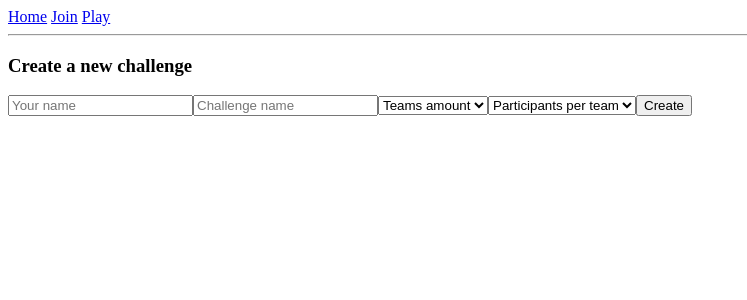
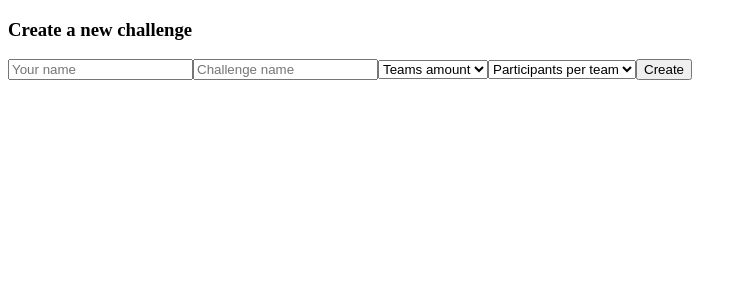
Before and after one commit to netojose/word-matcher-app, a React (Vite) app: page / in a window 1280 px wide. Shown: the top 300 px of the page, without its empty margins (0-747 px from the left). Built offline with nearby package versions, Linux system fonts and the light colour scheme.

Commit message:
feat(chore): finished challenge

```diff
--- a/src/components/Challenge.tsx
+++ b/src/components/Challenge.tsx
@@ -41,6 +41,7 @@ type Props = {
   onDragCancel: FnEvent;
   onDragEnd: FnEvent;
   onRemoveItem: FnEvent;
+  onSubmit: VoidFunction;
 };
 
 export default function Challenge({
@@ -52,8 +53,8 @@ export default function Challenge({
   onDragCancel,
   onDragEnd,
   onRemoveItem,
+  onSubmit,
 }: Props) {
-  const [submitted, setSubmitted] = useState(false);
   const [paragraphs, setParagraphs] = useState<Array<ParagraphItems>>([]);
 
   useEffect(
@@ -127,13 +128,9 @@ export default function Challenge({
     onRemoveItem(data);
   };
 
-  const handleSubmit = () => {
-    setSubmitted(true);
-  };
-
   const remainingWords = placeholders.length - snapshot.filled.length;
   const submitDisabled =
-    remainingWords > 0 || submitted || placeholders.length < 1;
+    remainingWords > 0 || snapshot.submitted || placeholders.length < 1;
   const submitLabel =
     placeholders.length < 1
       ? "Loading challenge..."
@@ -174,7 +171,9 @@ export default function Challenge({
                     value={word?.word}
                     onRemove={handleRemove}
                     isCorrect={
-                      !submitted ? undefined : word?.position === item.position
+                      !snapshot.submitted
+                        ? undefined
+                        : word?.position === item.position
                     }
                   />
                 );
@@ -209,7 +208,7 @@ export default function Challenge({
         disabled={submitDisabled}
         style={{ cursor: submitDisabled ? "not-allowed" : "pointer" }}
         value={submitLabel}
-        onClick={handleSubmit}
+        onClick={onSubmit}
       />
     </div>
   );
--- a/src/routes/__root.tsx
+++ b/src/routes/__root.tsx
@@ -1,29 +1,5 @@
-import { createRootRoute, Link, Outlet } from "@tanstack/react-router";
+import { createRootRoute, Outlet } from "@tanstack/react-router";
 
 export const Route = createRootRoute({
-  component: () => (
-    <>
-      <div className="p-2 flex gap-2">
-        <Link to="/" className="[&.active]:font-bold">
-          Home
-        </Link>{" "}
-        <Link
-          to="/challenge/$id/join"
-          params={{ id: "some-id" }}
-          className="[&.active]:font-bold"
-        >
-          Join
-        </Link>{" "}
-        <Link
-          to="/challenge/$id/play"
-          params={{ id: "some-id" }}
-          className="[&.active]:font-bold"
-        >
-          Play
-        </Link>
-      </div>
-      <hr />
-      <Outlet />
-    </>
-  ),
+  component: () => <Outlet />,
 });
--- a/src/routes/challenge.$participantId.play.tsx
+++ b/src/routes/challenge.$participantId.play.tsx
@@ -19,7 +19,11 @@ function Play() {
 
   const socket = useRef<Socket>(null);
 
-  const [snapshot, setSnapshot] = useState<Snapshot>({ locks: [], filled: [] });
+  const [snapshot, setSnapshot] = useState<Snapshot>({
+    locks: [],
+    filled: [],
+    submitted: false,
+  });
 
   useEffect(
     function hydrateStatus() {
@@ -59,13 +63,17 @@ function Play() {
             case "DRAG_CANCEL":
             case "DRAG_END":
             case "REMOVE_ITEM":
-              setSnapshot({ filled: payload.filled, locks: payload.locks });
+              setSnapshot((prev) => ({
+                ...prev,
+                filled: payload.filled,
+                locks: payload.locks,
+              }));
               break;
             case "DRAG_MOVE":
               // console.log({ drag: payload });
               break;
             case "CHALLENGE_END":
-              // console.log({ challengeEnd: payload });
+              setSnapshot((prev) => ({ ...prev, submitted: true }));
               break;
           }
         }
@@ -110,6 +118,14 @@ function Play() {
     emit("remove:item", data);
   };
 
+  const handleSubmit = () => {
+    setSnapshot((prev) => ({ ...prev, submitted: true }));
+    socket.current?.emit("submit", {
+      challengeId: challengeDetails?.challenges.id,
+      participantId,
+    });
+  };
+
   if (!challengeDetails) {
     return <div>Loading...</div>;
   }
@@ -131,6 +147,7 @@ function Play() {
           onDragCancel={handleDragCancel}
           onDragEnd={handleDragEnd}
           onRemoveItem={handleRemoveItem}
+          onSubmit={handleSubmit}
         />
       );
     case "FINISHED":
--- a/src/utils/types.ts
+++ b/src/utils/types.ts
@@ -17,6 +17,7 @@ export type Challenge = {
 export type Snapshot = {
   locks: number[];
   filled: Array<{ wordPosition: UniqueIdentifier; position: number }>;
+  submitted: boolean;
 };
 
 export type ChallengeDetail = {
```
